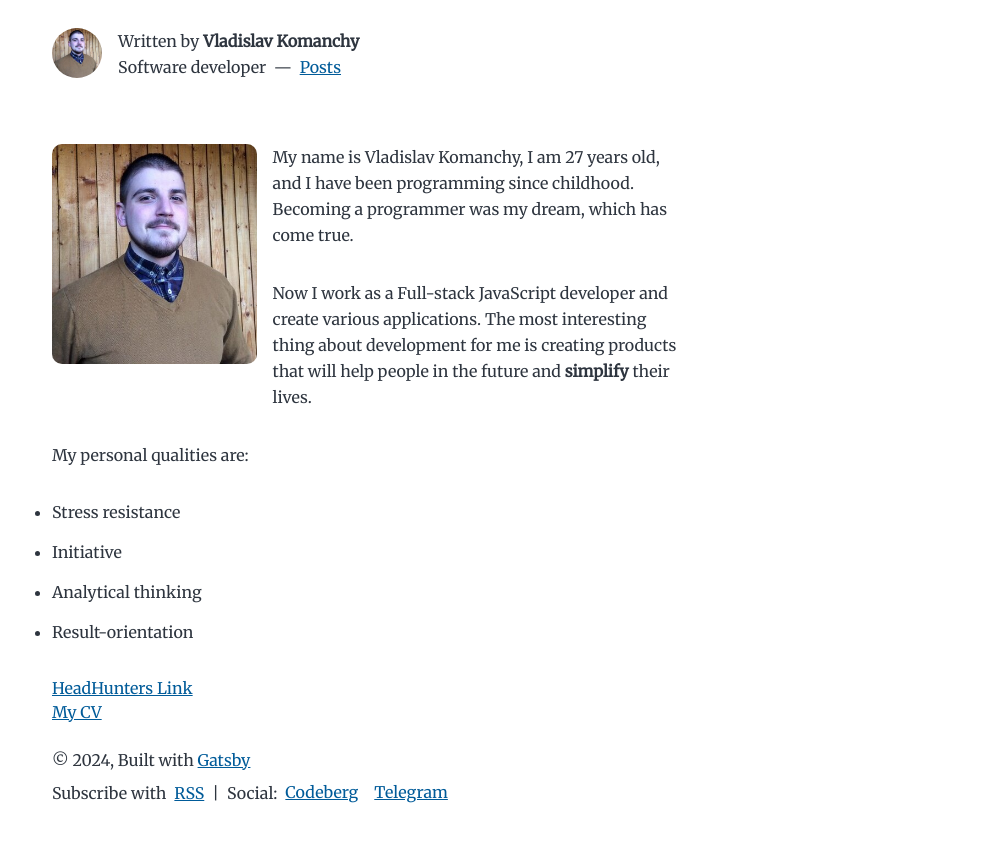
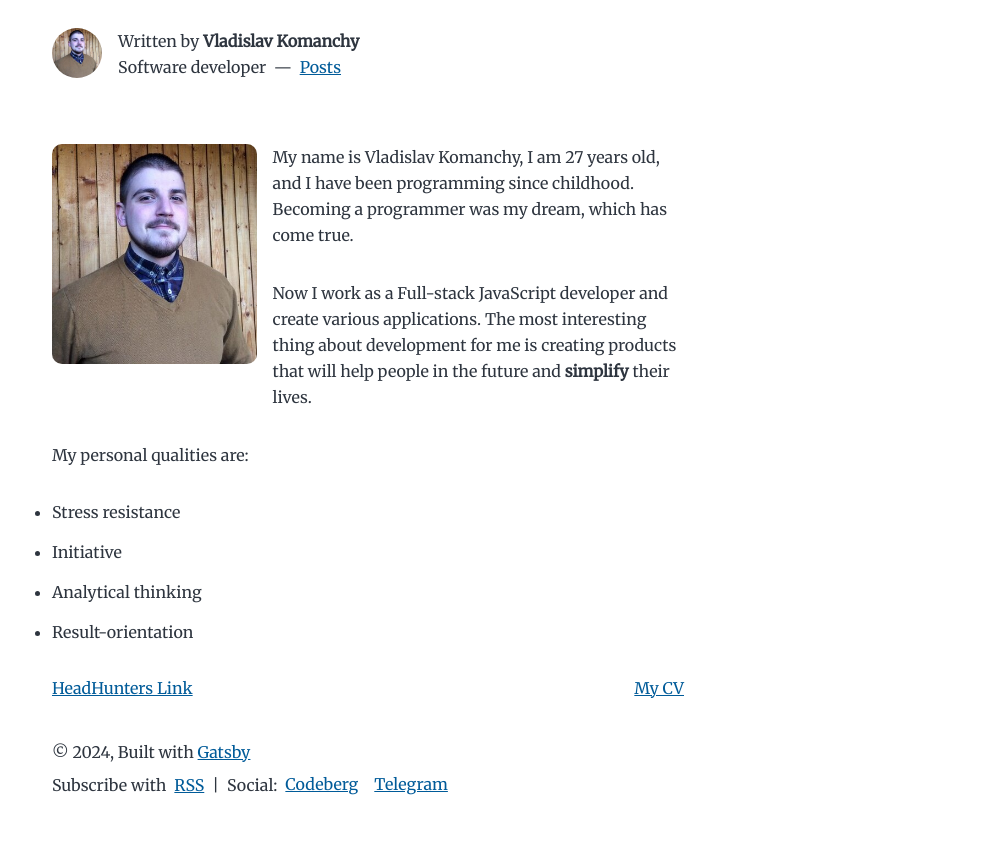
Before and after one commit to nicktorn89/gatsby-blog, a Gatsby site: page /about in a window 1280 px wide. Shown: the part 89-930 px from the top of the page, without its empty margins (272-1280 px from the left). Built offline with nearby package versions, Linux system fonts and the light colour scheme; Gatsby itself is replaced by a stand-in of ours.

Commit message:
feat: implement links block

```diff
--- a/src/components/LinksBlock/LinksBlock.jsx
+++ b/src/components/LinksBlock/LinksBlock.jsx
@@ -1,4 +1,5 @@
 import React from 'react';
+import './style.css';
 
 export const LinksBlock = () => {
   return (
--- /dev/null
+++ b/src/components/LinksBlock/style.css
@@ -0,0 +1,5 @@
+.links-block {
+  display: flex;
+  justify-content: space-between;
+  margin: 16px 0;
+}
```
